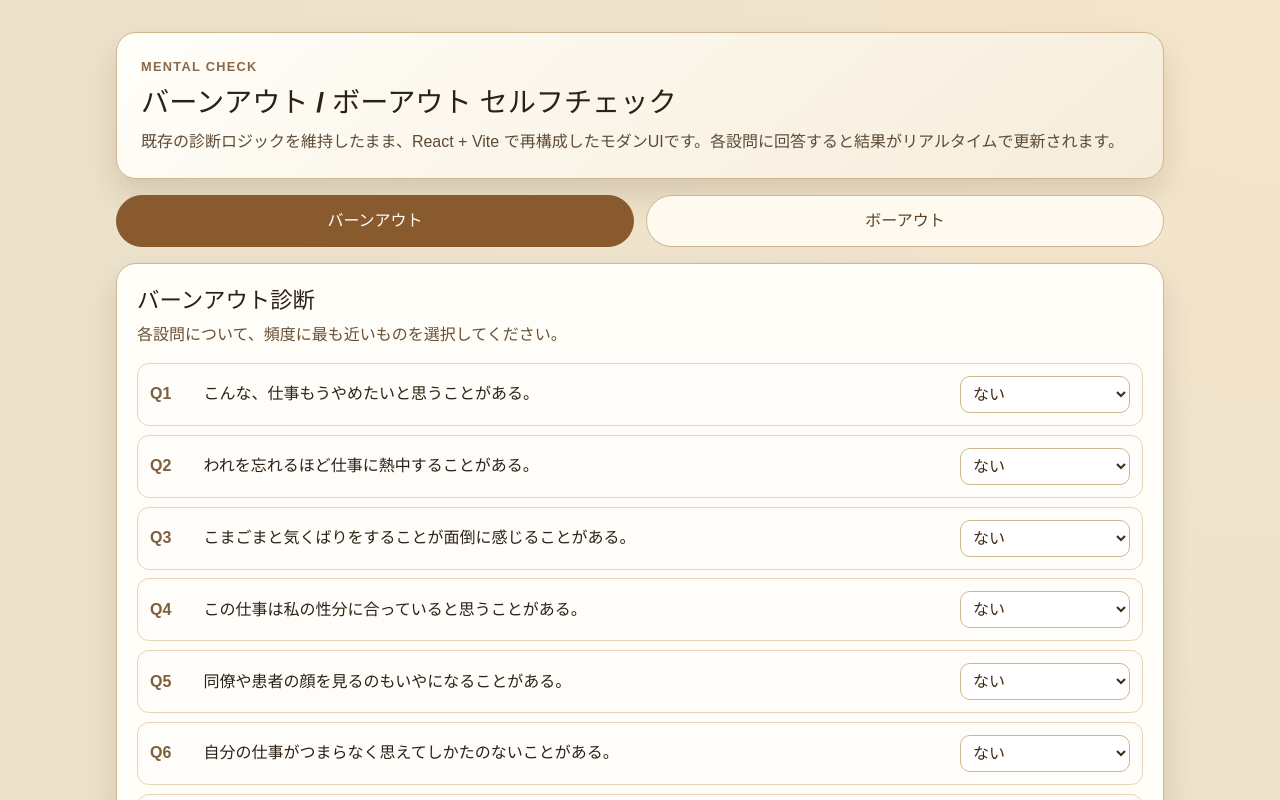
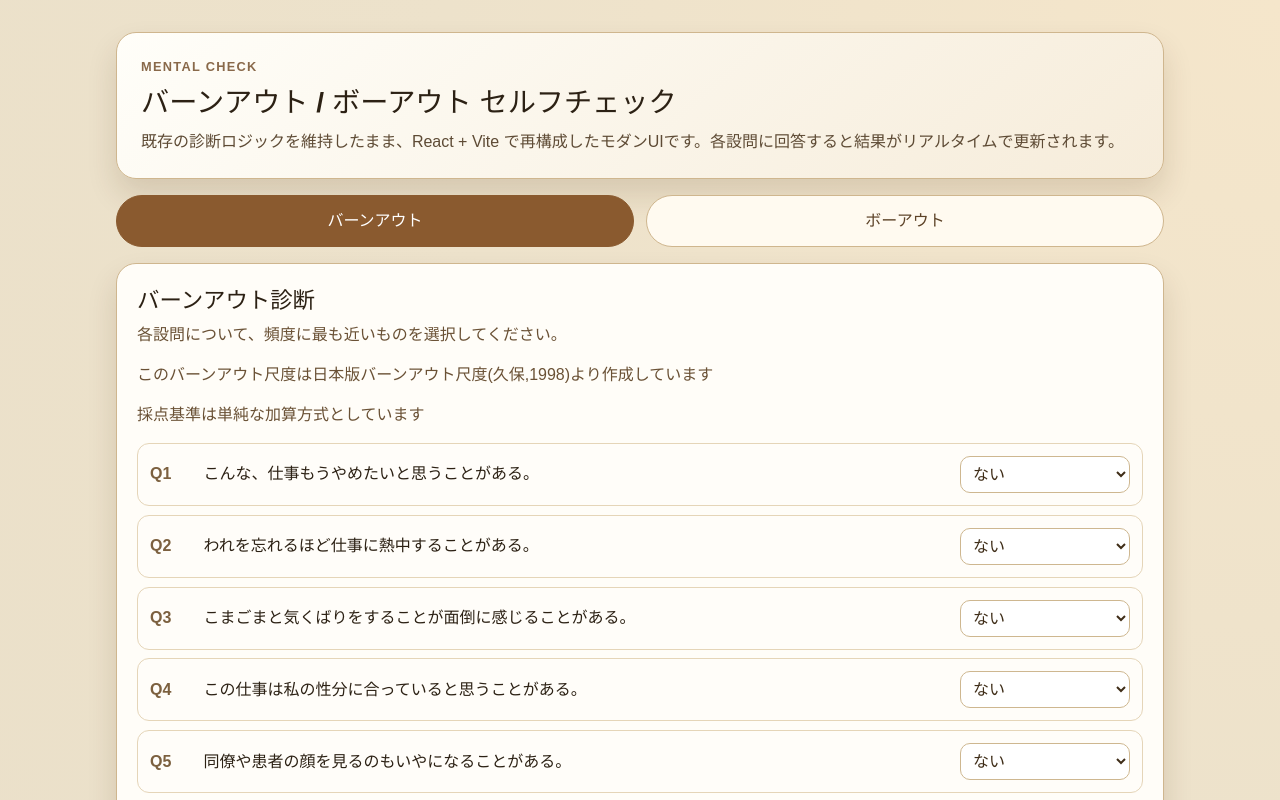
Before and after one commit to mima3/sample_gencode, a React (Vite) app in the folder codex/: page / in a window 1280 px wide. Shown: the top 800 px of the page. Built offline with nearby package versions, Linux system fonts and the light colour scheme.

Commit message:
fix header

```diff
--- a/codex/src/App.tsx
+++ b/codex/src/App.tsx
@@ -109,6 +109,8 @@ function App() {
           <header className="panel-header">
             <h2>バーンアウト診断</h2>
             <p>各設問について、頻度に最も近いものを選択してください。</p>
+            <p>このバーンアウト尺度は日本版バーンアウト尺度(久保,1998)より作成しています</p>
+            <p>採点基準は単純な加算方式としています</p>
           </header>
 
           <QuestionList
```
Also changed, not shown: 1 other file (tests, documents, lock files or other folders).
